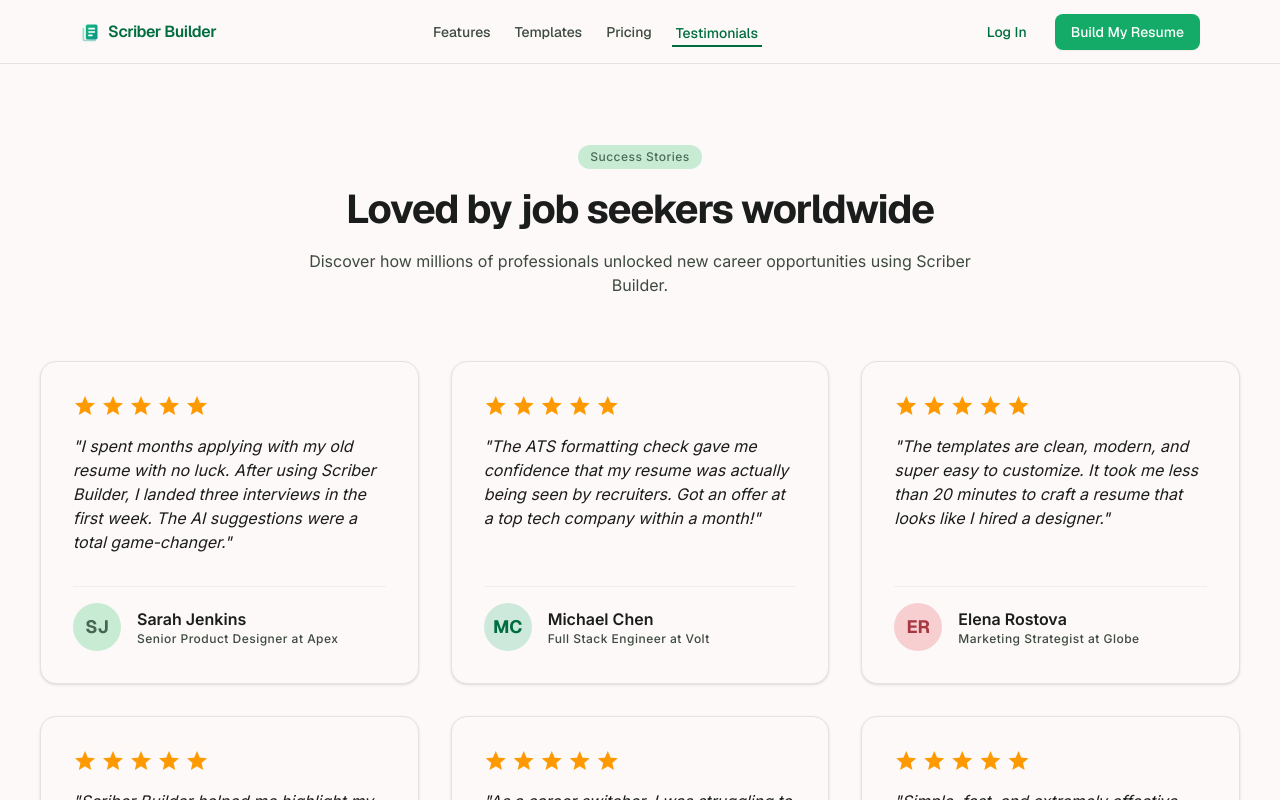
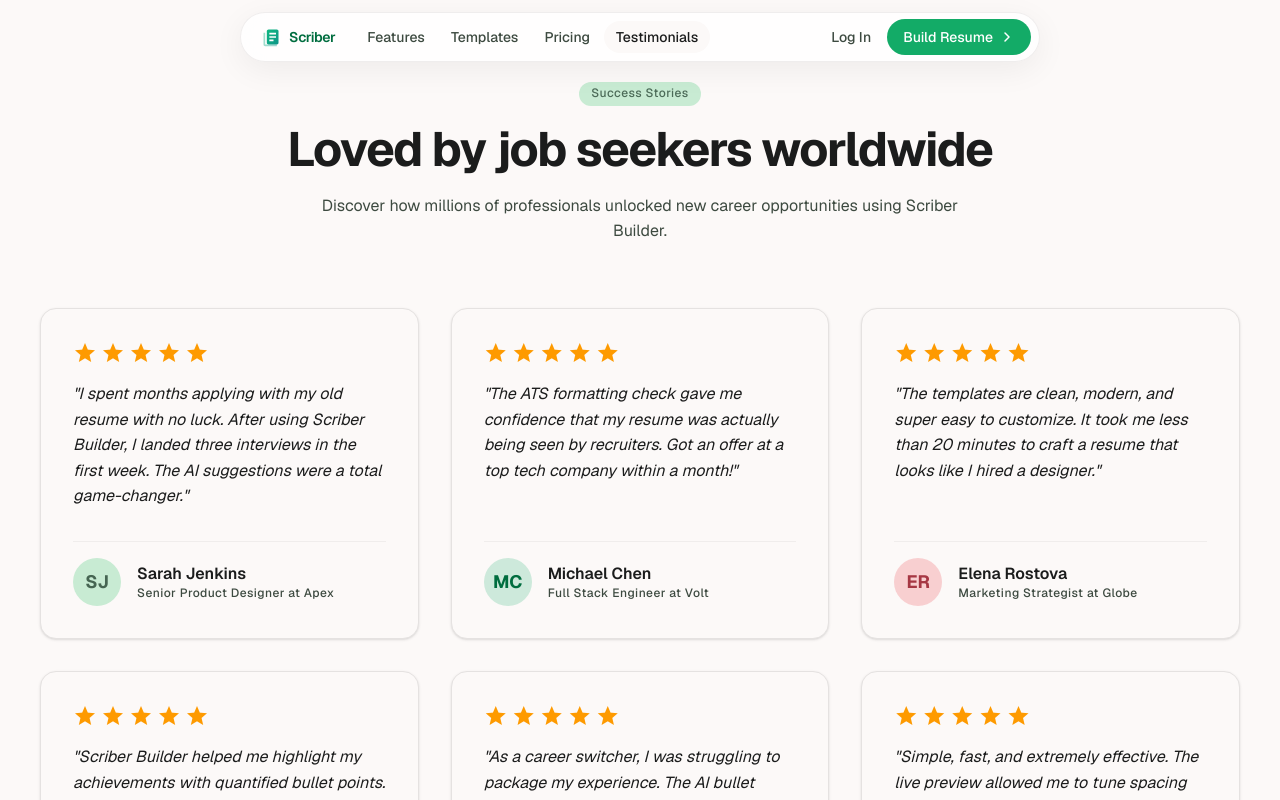
Before and after one commit to Zubair-OP/Scriber-Ai, a Next.js app: page /testimonials in a window 1280 px wide. Shown: the top 800 px of the page. Built offline with nearby package versions, Linux system fonts and the light colour scheme.

Commit message:
feat: implement authentication pages, global theme configuration, and home page landing sections

```diff
--- a/src/app/globals.css
+++ b/src/app/globals.css
@@ -81,8 +81,8 @@
   --color-outline: var(--outline);
   --color-outline-variant: var(--outline-variant);
 
-  --font-sans: 'Geist', 'Inter', system-ui, -apple-system, sans-serif;
-  --font-display: 'Geist', 'Inter', system-ui, -apple-system, sans-serif;
+  --font-sans: 'Geist', system-ui, -apple-system, sans-serif;
+  --font-display: 'Geist', system-ui, -apple-system, sans-serif;
 
   --width-container-max: 1200px;
   --spacing-margin-desktop: 40px;
@@ -97,7 +97,7 @@ html {
 body {
   background-color: var(--background);
   color: var(--on-surface);
-  font-family: 'Geist', 'Inter', sans-serif;
+  font-family: 'Geist', system-ui, -apple-system, sans-serif;
 }
 
 /* Material Symbols Outlined Icon Styling */
@@ -144,80 +144,80 @@ body {
   border-color: var(--primary-container);
 }
 
-/* Typography Utility Classes matching Stitch Design MD */
+/* Typography Utility Classes - Premium Font Hierarchy */
+.font-display-xl {
+  font-family: var(--font-display);
+  font-size: clamp(2rem, 4.2vw, 3.5rem);
+  font-weight: 700;
+  line-height: 1.12;
+  letter-spacing: -0.035em;
+}
+
 .font-display-lg {
   font-family: var(--font-display);
-  font-size: 40px;
+  font-size: clamp(1.75rem, 4vw, 3rem);
   font-weight: 700;
-  line-height: 48px;
+  line-height: 1.15;
   letter-spacing: -0.03em;
 }
 
 .font-headline-lg {
   font-family: var(--font-display);
-  font-size: 30px;
-  font-weight: 700;
-  line-height: 36px;
-  letter-spacing: -0.02em;
-}
-
-.font-headline-lg-mobile {
-  font-family: var(--font-display);
-  font-size: 22px;
-  font-weight: 700;
-  line-height: 28px;
-  letter-spacing: -0.02em;
+  font-size: clamp(1.5rem, 3vw, 2rem);
+  font-weight: 600;
+  line-height: 1.2;
+  letter-spacing: -0.025em;
 }
 
 .font-headline-md {
   font-family: var(--font-display);
-  font-size: 22px;
+  font-size: clamp(1.25rem, 2vw, 1.5rem);
   font-weight: 600;
-  line-height: 28px;
-  letter-spacing: -0.01em;
+  line-height: 1.3;
+  letter-spacing: -0.02em;
 }
 
 .font-title-lg {
   font-family: var(--font-display);
-  font-size: 18px;
+  font-size: 1.125rem;
   font-weight: 600;
-  line-height: 24px;
+  line-height: 1.4;
   letter-spacing: -0.01em;
 }
 
 .font-title-md {
-  font-family: 'Inter', sans-serif;
-  font-size: 16px;
+  font-family: var(--font-display);
+  font-size: 1rem;
   font-weight: 600;
-  line-height: 24px;
+  line-height: 1.5;
 }
 
 .font-body-lg {
-  font-family: 'Inter', sans-serif;
-  font-size: 16px;
+  font-family: var(--font-display);
+  font-size: 1rem;
   font-weight: 400;
-  line-height: 24px;
+  line-height: 1.6;
 }
 
 .font-body-md {
-  font-family: 'Inter', sans-serif;
-  font-size: 14px;
+  font-family: var(--font-display);
+  font-size: 0.875rem;
   font-weight: 400;
-  line-height: 20px;
+  line-height: 1.5;
 }
 
 .font-label-lg {
-  font-family: 'Inter', sans-serif;
-  font-size: 14px;
+  font-family: var(--font-display);
+  font-size: 0.875rem;
   font-weight: 500;
-  line-height: 20px;
+  line-height: 1.4;
   letter-spacing: 0.01em;
 }
 
 .font-label-sm {
-  font-family: 'Inter', sans-serif;
-  font-size: 12px;
+  font-family: var(--font-display);
+  font-size: 0.75rem;
   font-weight: 500;
-  line-height: 16px;
+  line-height: 1.3;
   letter-spacing: 0.04em;
 }
--- a/src/app/layout.tsx
+++ b/src/app/layout.tsx
@@ -22,10 +22,6 @@ export default function RootLayout({
           rel="stylesheet"
         />
         <link
-          href="https://fonts.googleapis.com/css2?family=Inter:wght@400;500;600;700;800&display=swap"
-          rel="stylesheet"
-        />
-        <link
           href="https://fonts.googleapis.com/css2?family=Material+Symbols+Outlined:wght,FILL@100..700,0..1&display=swap"
           rel="stylesheet"
         />
--- a/src/app/signup/page.tsx
+++ b/src/app/signup/page.tsx
@@ -41,32 +41,32 @@ export default function SignupPage() {
   };
 
   return (
-    <div className="h-screen w-screen overflow-hidden bg-background text-on-surface font-sans flex">
-      {/* Left Panel: Compact Centered Form Container (Fits 100vh) */}
-      <div className="w-full lg:w-[460px] xl:w-[500px] flex-shrink-0 h-full flex flex-col justify-center px-6 sm:px-10 lg:px-12 bg-surface z-10 relative shadow-[4px_0_24px_rgba(0,0,0,0.02)] overflow-y-auto lg:overflow-hidden">
+    <div className="min-h-[100dvh] w-screen overflow-hidden bg-background text-on-surface font-sans flex">
+      {/* Left Panel: Compact Centered Form Container */}
+      <div className="w-full lg:w-[460px] xl:w-[500px] flex-shrink-0 min-h-[100dvh] flex flex-col justify-center px-6 sm:px-10 lg:px-12 bg-surface z-10 relative overflow-y-auto lg:overflow-hidden">
         <div className="w-full max-w-sm mx-auto my-auto py-6">
           {/* Brand Header */}
-          <Link href="/" className="mb-6 inline-flex items-center gap-2">
+          <Link href="/" className="mb-8 inline-flex items-center gap-2">
             <LogoIcon className="h-6 w-6 text-primary" />
-            <h1 className="text-xl font-bold text-on-surface">Scriber Builder</h1>
+            <h1 className="text-lg font-bold text-on-surface">Scriber Builder</h1>
           </Link>
 
           <h2 className="text-2xl font-bold text-on-surface mb-1">Create an account</h2>
-          <p className="text-xs text-on-surface-variant mb-6">
+          <p className="text-sm text-on-surface-variant mb-8">
             Join 5M+ professionals building their future.
           </p>
 
           {error && (
-            <div className="mb-4 p-3 bg-red-50 border border-red-200 text-red-700 text-xs rounded-lg flex items-center gap-2">
+            <div className="mb-4 p-3 bg-red-50 border border-red-200 text-red-700 text-sm rounded-xl flex items-center gap-2">
               <span className="material-symbols-outlined text-lg">error</span>
               <span>{error}</span>
             </div>
           )}
 
           {/* Sign Up Form */}
-          <form onSubmit={handleSubmit} className="space-y-3.5">
+          <form onSubmit={handleSubmit} className="space-y-4">
             <div>
-              <label className="block text-xs font-medium text-on-surface mb-1" htmlFor="fullname">
+              <label className="block text-sm font-medium text-on-surface mb-1.5" htmlFor="fullname">
                 Full Name
               </label>
               <input
@@ -76,12 +76,12 @@ export default function SignupPage() {
                 value={name}
                 onChange={(e) => setName(e.target.value)}
                 placeholder="Jane Doe"
-                className="w-full px-3.5 py-2.5 bg-surface-subtle border border-surface-variant rounded-lg focus:ring-1 focus:ring-primary-container focus:bg-white text-xs text-on-surface placeholder-on-surface-variant transition-all outline-none"
+                className="w-full px-4 py-3 bg-surface-subtle border border-surface-variant rounded-xl focus:ring-2 focus:ring-primary-container/30 focus:bg-white text-sm text-on-surface placeholder-on-surface-variant transition-all outline-none"
               />
             </div>
 
             <div>
-              <label className="block text-xs font-medium text-on-surface mb-1" htmlFor="email">
+              <label className="block text-sm font-medium text-on-surface mb-1.5" htmlFor="email">
                 Email address
               </label>
               <input
@@ -91,12 +91,12 @@ export default function SignupPage() {
                 value={email}
                 onChange={(e) => setEmail(e.target.value)}
                 placeholder="jane@example.com"
-                className="w-full px-3.5 py-2.5 bg-surface-subtle border border-surface-variant rounded-lg focus:ring-1 focus:ring-primary-container focus:bg-white text-xs text-on-surface placeholder-on-surface-variant transition-all outline-none"
+                className="w-full px-4 py-3 bg-surface-subtle border border-surface-variant rounded-xl focus:ring-2 focus:ring-primary-container/30 focus:bg-white text-sm text-on-surface placeholder-on-surface-variant transition-all outline-none"
               />
             </div>
 
             <div>
-              <label className="block text-xs font-medium text-on-surface mb-1" htmlFor="password">
+              <label className="block text-sm font-medium text-on-surface mb-1.5" htmlFor="password">
                 Password
               </label>
               <div className="relative">
@@ -107,14 +107,14 @@ export default function SignupPage() {
                   value={password}
                   onChange={(e) => setPassword(e.target.value)}
                   placeholder="••••••••"
-                  className="w-full px-3.5 py-2.5 bg-surface-subtle border border-surface-variant rounded-lg pr-9 focus:ring-1 focus:ring-primary-container focus:bg-white text-xs text-on-surface placeholder-on-surface-variant transition-all outline-none"
+                  className="w-full px-4 py-3 bg-surface-subtle border border-surface-variant rounded-xl pr-12 focus:ring-2 focus:ring-primary-container/30 focus:bg-white text-sm text-on-surface placeholder-on-surface-variant transition-all outline-none"
                 />
                 <button
                   type="button"
                   onClick={() => setShowPassword(!showPassword)}
-                  className="absolute inset-y-0 right-0 pr-3 flex items-center text-on-surface-variant hover:text-primary transition-colors"
+                  className="absolute inset-y-0 right-0 pr-4 flex items-center text-on-surface-variant hover:text-primary transition-colors"
                 >
-                  <span className="material-symbols-outlined text-lg">
+                  <span className="material-symbols-outlined text-xl">
                     {showPassword ? "visibility_off" : "visibility"}
                   </span>
                 </button>
@@ -122,16 +122,16 @@ export default function SignupPage() {
             </div>
 
             <div className="flex items-start pt-1">
-              <div className="flex items-center h-4">
+              <div className="flex items-center h-5">
                 <input
                   id="terms"
                   type="checkbox"
                   checked={terms}
                   onChange={(e) => setTerms(e.target.checked)}
-                  className="focus:ring-primary-container h-3.5 w-3.5 text-primary-container border-outline-variant rounded bg-surface-subtle cursor-pointer"
+                  className="focus:ring-primary-container h-4 w-4 text-primary-container border-outline-variant rounded bg-surface-subtle cursor-pointer"
                 />
               </div>
-              <div className="ml-2 text-xs">
+              <div className="ml-2 text-sm">
                 <label htmlFor="terms" className="text-on-surface-variant cursor-pointer">
                   I agree to the{" "}
                   <a href="#" className="text-primary hover:underline font-medium">
@@ -149,13 +149,13 @@ export default function SignupPage() {
             <button
               type="submit"
               disabled={loading}
-              className="w-full py-2.5 px-4 bg-primary-container text-white text-xs font-semibold rounded-lg hover:bg-primary transition-colors flex justify-center items-center shadow-xs disabled:opacity-50 mt-2"
+              className="w-full py-3 px-4 bg-primary-container text-white text-sm font-semibold rounded-xl hover:bg-primary transition-all flex justify-center items-center disabled:opacity-50 mt-4"
             >
               {loading ? "Creating Account..." : "Create Account"}
             </button>
           </form>
 
-          <p className="mt-6 text-center text-xs text-on-surface-variant">
+          <p className="mt-8 text-center text-sm text-on-surface-variant">
             Already have an account?{" "}
             <Link href="/login" className="text-primary font-semibold hover:underline">
               Log in
@@ -164,8 +164,8 @@ export default function SignupPage() {
         </div>
       </div>
 
-      {/* Right Panel: Hero Quote Panel (Fits 100vh) */}
-      <div className="hidden lg:block relative flex-1 h-full bg-surface-container-low overflow-hidden">
+      {/* Right Panel: Hero Quote Panel */}
+      <div className="hidden lg:block relative flex-1 min-h-[100dvh] bg-surface-container-low overflow-hidden">
         {/* Background gradient */}
         <div className="absolute inset-0 bg-gradient-to-br from-primary-container/10 via-surface to-primary-container/5"></div>
         {/* Abstract brand pattern overlay */}
@@ -190,12 +190,12 @@ export default function SignupPage() {
               &quot;Scriber Builder transformed how I present my experience. The templates are spotless.&quot;
             </h3>
             <div className="flex items-center gap-3">
-              <div className="w-10 h-10 rounded-full bg-primary-container flex items-center justify-center text-white text-xs font-bold">
+              <div className="w-10 h-10 rounded-full bg-primary-container flex items-center justify-center text-white text-sm font-bold">
                 MR
               </div>
               <div>
-                <p className="text-xs font-semibold text-on-surface">Michael R.</p>
-                <p className="text-[11px] text-on-surface-variant">Senior Designer</p>
+                <p className="text-sm font-semibold text-on-surface">Michael R.</p>
+                <p className="text-xs text-on-surface-variant">Senior Designer</p>
               </div>
             </div>
           </div>
--- a/src/components/home/sections/site-header.tsx
+++ b/src/components/home/sections/site-header.tsx
@@ -15,55 +15,55 @@ export function SiteHeader() {
   };
 
   return (
-    <header className="bg-surface sticky top-0 border-b border-surface-variant h-16 flex items-center z-50 transition-all duration-200">
-      <div className="flex justify-between items-center w-full px-4 md:px-10 max-w-[1200px] mx-auto">
+    <header className="fixed top-3 left-0 right-0 z-50 flex justify-center px-4">
+      <div className="bg-white/80 backdrop-blur-xl border border-surface-variant/60 rounded-full shadow-[0_8px_32px_rgba(0,0,0,0.06)] flex items-center gap-1 px-2 py-1.5 w-full max-w-[800px]">
         {/* Brand */}
         <Link
           href="/"
-          className="text-base font-semibold text-primary flex items-center gap-2 tracking-tight"
+          className="text-sm font-semibold text-primary flex items-center gap-2 tracking-tight pl-3 pr-4"
         >
           <LogoIcon className="h-5 w-5" />
-          <span>Scriber Builder</span>
+          <span className="hidden sm:inline">Scriber</span>
         </Link>
 
         {/* Navigation (Desktop) */}
-        <nav className="hidden md:flex gap-4 items-center">
+        <nav className="hidden md:flex gap-0.5 items-center">
           <Link
             href="/"
-            className={`text-sm font-medium px-1 py-1.5 transition-colors ${
+            className={`text-sm font-medium px-3 py-1.5 rounded-full transition-colors ${
               isActive("/")
-                ? "text-primary border-b-2 border-primary pb-0.5"
-                : "text-on-surface-variant hover:text-primary"
+                ? "bg-surface text-on-surface"
+                : "text-on-surface-variant hover:text-on-surface hover:bg-surface-subtle"
             }`}
           >
             Features
           </Link>
           <Link
             href="/templates"
-            className={`text-sm font-medium px-1 py-1.5 transition-colors ${
+            className={`text-sm font-medium px-3 py-1.5 rounded-full transition-colors ${
               isActive("/templates")
-                ? "text-primary border-b-2 border-primary pb-0.5"
-                : "text-on-surface-variant hover:text-primary"
+                ? "bg-surface text-on-surface"
+                : "text-on-surface-variant hover:text-on-surface hover:bg-surface-subtle"
             }`}
           >
             Templates
           </Link>
           <Link
             href="/pricing"
-            className={`text-sm font-medium px-1 py-1.5 transition-colors ${
+            className={`text-sm font-medium px-3 py-1.5 rounded-full transition-colors ${
               isActive("/pricing")
-                ? "text-primary border-b-2 border-primary pb-0.5"
-                : "text-on-surface-variant hover:text-primary"
+                ? "bg-surface text-on-surface"
+                : "text-on-surface-variant hover:text-on-surface hover:bg-surface-subtle"
             }`}
           >
             Pricing
           </Link>
           <Link
             href="/testimonials"
-            className={`text-sm font-medium px-1 py-1.5 transition-colors ${
+            className={`text-sm font-medium px-3 py-1.5 rounded-full transition-colors ${
               isActive("/testimonials")
-                ? "text-primary border-b-2 border-primary pb-0.5"
-                : "text-on-surface-variant hover:text-primary"
+                ? "bg-surface text-on-surface"
+                : "text-on-surface-variant hover:text-on-surface hover:bg-surface-subtle"
             }`}
           >
             Testimonials
@@ -71,18 +71,21 @@ export function SiteHeader() {
         </nav>
 
         {/* Action Buttons */}
-        <div className="flex items-center gap-4">
+        <div className="flex items-center gap-1 ml-auto">
           <Link
             href="/login"
-            className="hidden sm:inline-block text-sm font-medium text-primary hover:opacity-85 px-3 py-1.5 transition-all"
+            className="hidden sm:inline-flex text-sm font-medium text-on-surface-variant hover:text-on-surface hover:bg-surface-subtle px-3 py-1.5 rounded-full transition-colors"
           >
             Log In
           </Link>
           <Link
             href="/signup"
-            className="bg-primary-container text-white px-4 py-2 rounded-lg text-sm font-medium hover:bg-primary active:scale-[0.98] transition-all shadow-xs flex items-center gap-1"
+            className="bg-primary-container text-white px-4 py-2 rounded-full text-sm font-medium hover:bg-primary active:scale-[0.98] transition-all flex items-center gap-1.5"
           >
-            Build My Resume
+            <span>Build Resume</span>
+            <svg className="w-4 h-4" viewBox="0 0 16 16" fill="none" xmlns="http://www.w3.org/2000/svg">
+              <path d="M6 12L10 8L6 4" stroke="currentColor" strokeWidth="1.5" strokeLinecap="round" strokeLinejoin="round"/>
+            </svg>
           </Link>
         </div>
       </div>
```
Also changed, not shown: src/app/login/page.tsx (+23 -23 lines), src/app/pricing/page.tsx (+37 -28 lines), src/components/home/sections/cta-section.tsx (+16 -7 lines), src/components/home/sections/features-section.tsx (+30 -21 lines), src/components/home/sections/hero-section.tsx (+31 -25 lines).
